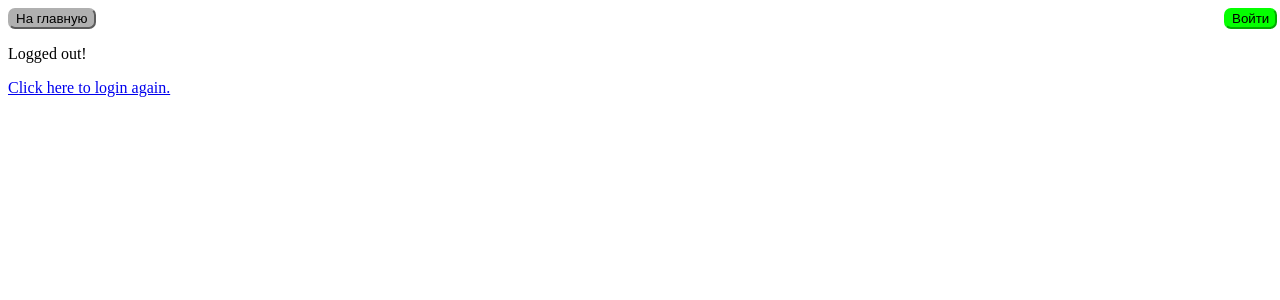
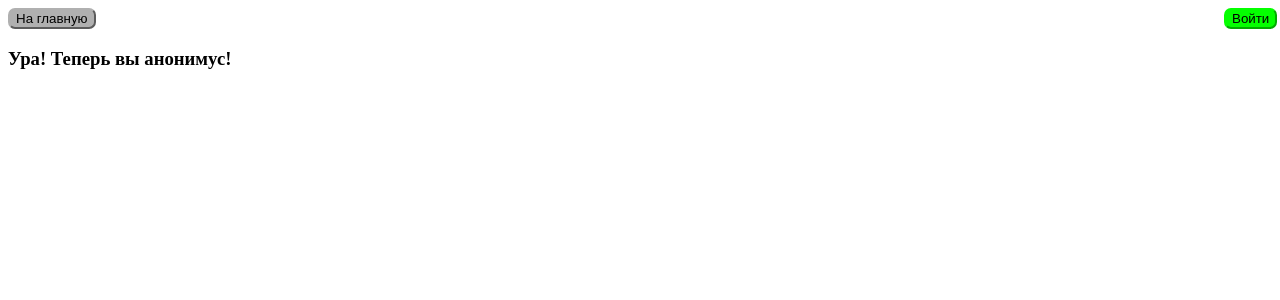
Before and after one commit to PandaPythoner/Zavalinka, a Django app: page /accounts/logout/ in a window 1280 px wide. Shown: the top 300 px of the page. Run offline with Django 4.2, Linux system fonts and the light colour scheme.

Commit message:
Changed logout message

```diff
--- a/zavalinka/templates/base.html
+++ b/zavalinka/templates/base.html
@@ -8,6 +8,9 @@
     <meta http-equiv="X-UA-Compatible" content="ie=edge">
     <title> Мейби бейби & Дора </title>
     <link href="{% static 'base.css' %}" rel="stylesheet" type="text/css">
+    {% block header %}
+
+    {% endblock %}
   </head>
   <body>
     <main>
--- a/zavalinka/templates/registration/logged_out.html
+++ b/zavalinka/templates/registration/logged_out.html
@@ -2,6 +2,5 @@
 
 
 {% block content %}
-  <p>Logged out!</p>
-  <a href="{% url 'login'%}">Click here to login again.</a>
+  <h3> Ура! Теперь вы анонимус! </h3>
 {% endblock %}
```
Also changed, not shown: zavalinka/db.sqlite3.
